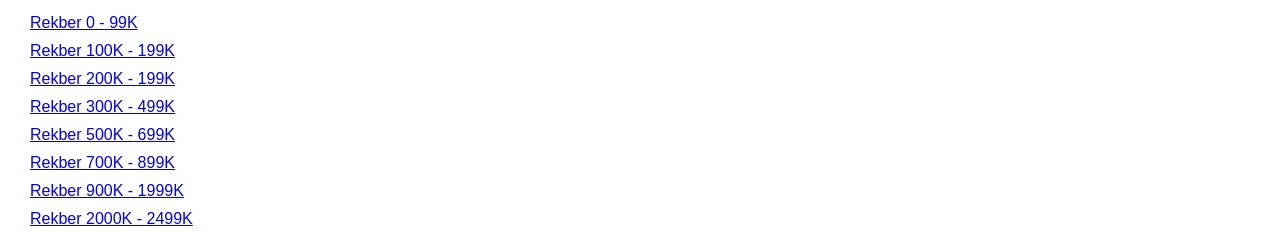
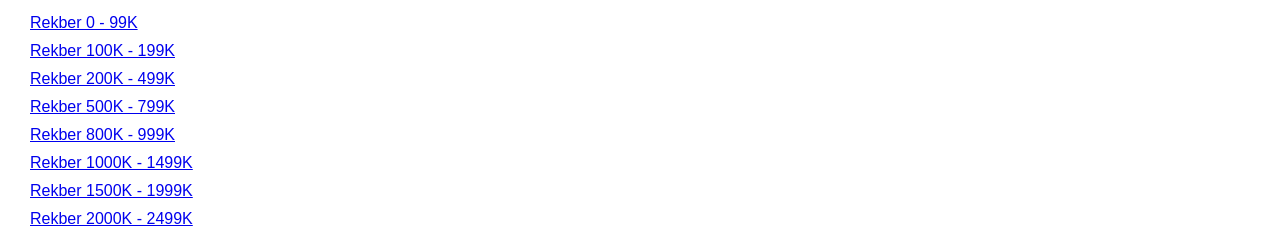
Before and after one commit to akmalfm/indoinvite, a plain HTML site: page index.html in a window 1280 px wide. Shown: the part 496-731 px from the top of the page. Drawn offline with Linux system fonts and the light colour scheme.

Commit message:
Update index.html

```diff
--- a/index.html
+++ b/index.html
@@ -22,17 +22,18 @@
         <ul>
             <li><a href="https://wa.me/6289507739175?text=BANG%20MAU%20REKBER%20AKUN%20HARGA%200-99K">Rekber 0 - 99K</a></li>
             <li><a href="https://wa.me/6289507739175?text=BANG%20MAU%20REKBER%20AKUN%20HARGA%20100K-199K">Rekber 100K - 199K</a></li>
-            <li><a href="https://wa.me/6289507739175?text=BANG%20MAU%20REKBER%20AKUN%20HARGA%20200K-399K">Rekber 200K - 199K</a></li>
-            <li><a href="https://wa.me/6289507739175?text=BANG%20MAU%20REKBER%20AKUN%20HARGA%20300K-499K">Rekber 300K - 499K</a></li>
-            <li><a href="https://wa.me/6289507739175?text=BANG%20MAU%20REKBER%20AKUN%20HARGA%20500K-699K">Rekber 500K - 699K</a></li>
-            <li><a href="https://wa.me/6289507739175?text=BANG%20MAU%20REKBER%20AKUN%20HARGA%20700K-899K">Rekber 700K - 899K</a></li>
-            <li><a href="https://wa.me/6289507739175?text=BANG%20MAU%20REKBER%20AKUN%20HARGA%20900K-1999K">Rekber 900K - 1999K</a></li>
+            <li><a href="https://wa.me/6289507739175?text=BANG%20MAU%20REKBER%20AKUN%20HARGA%20200K-499K">Rekber 200K - 499K</a></li>
+            <li><a href="https://wa.me/6289507739175?text=BANG%20MAU%20REKBER%20AKUN%20HARGA%20500K-799K">Rekber 500K - 799K</a></li>
+            <li><a href="https://wa.me/6289507739175?text=BANG%20MAU%20REKBER%20AKUN%20HARGA%20800K-999K">Rekber 800K - 999K</a></li>
+            <li><a href="https://wa.me/6289507739175?text=BANG%20MAU%20REKBER%20AKUN%20HARGA%201000K-1499K">Rekber 1000K - 1499K</a></li>
+            <li><a href="https://wa.me/6289507739175?text=BANG%20MAU%20REKBER%20AKUN%20HARGA%201500K-1999K">Rekber 1500K - 1999K</a></li>
             <li><a href="https://wa.me/6289507739175?text=BANG%20MAU%20REKBER%20AKUN%20HARGA%202000K-2499K">Rekber 2000K - 2499K</a></li>
             <li><a href="https://wa.me/6289507739175?text=BANG%20MAU%20REKBER%20AKUN%20HARGA%202500K-3999K">Rekber 2500K - 3999K</a></li>
             <li><a href="https://wa.me/6289507739175?text=BANG%20MAU%20REKBER%20AKUN%20HARGA%204000K-4899K">Rekber 4000K - 4899KK</a></li>
             <li><a href="https://wa.me/6289507739175?text=BANG%20MAU%20REKBER%20AKUN%20HARGA%205000K-9999K">Rekber 5000K - 9999K</a></li>
             <li><a href="https://wa.me/6289507739175?text=BANG%20MAU%20REKBER%20AKUN%20HARGA%2010000K-19999K">Rekber 10000K - 19999K</a></li>
             <li><a href="https://wa.me/6289507739175?text=BANG%20MAU%20REKBER%20AKUN%20HARGA%2020000K">Rekber 20000K</a></li>
+            <p>CATATAN : <b>" SILAHKAN PILIH SALAH SATU DIATAS SESUAI NOMINAL TRANSAKSI AGAR DAPAT MEMUDAHKAN TRANSAKSI KALIAN"</p>
         </ul>
         <a class="whatsapp-link" href="https://wa.me/6289507739175" target="_blank">Contact us on WhatsApp</a>
     </div>
```
